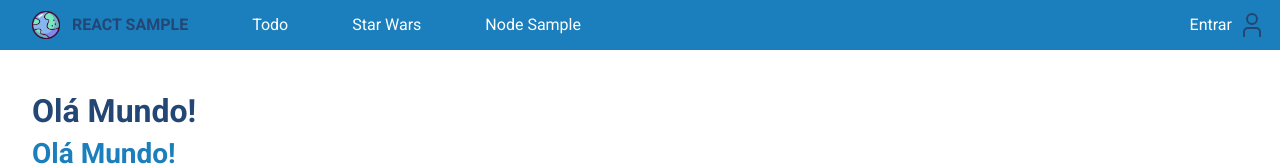
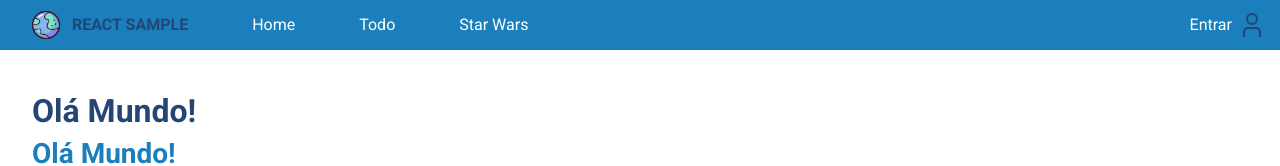
Before and after one commit to vitorspadacio/react-sample, a React (Vite) app: page / in a window 1280 px wide. Shown: the top 166 px of the page. Built offline with nearby package versions, Linux system fonts and the light colour scheme; no server answers.

Commit message:
feat: adicionado menu home, removido nodesample

```diff
--- a/src/components/Menu/Menu.tsx
+++ b/src/components/Menu/Menu.tsx
@@ -25,9 +25,9 @@ export default function () {
           React Sample
         </Title>
 
+        <MenuItem to='/'>Home</MenuItem>
         <MenuItem to='/todo'>Todo</MenuItem>
         <MenuItem to='star-wars'>Star Wars</MenuItem>
-        <MenuItem to='/node-sample'>Node Sample</MenuItem>
 
         <Logged>
           { actualLogLink }
```
